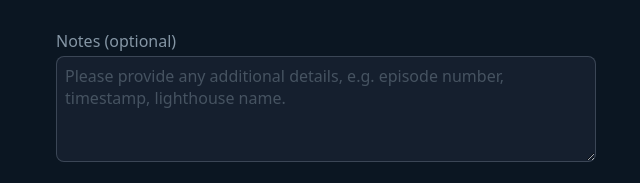
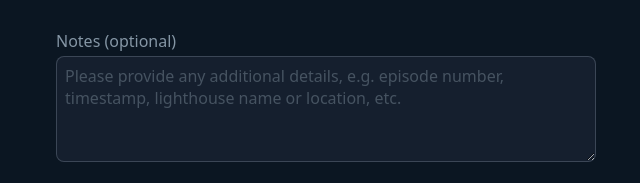
Before and after one commit to animelighthouses/animelighthouses.github.io, a website with bundled scripts: page submit.html in a window 1280 px wide. Shown: the part 375-558 px from the top of the page, 314-954 px from the left. Built offline with nearby package versions, Linux system fonts and the light colour scheme.

Commit message:
Update submit.html

```diff
--- a/submit.html
+++ b/submit.html
@@ -65,7 +65,7 @@
                             id="notes"
                             name="notes"
                             rows="4"
-                            placeholder="Please provide any additional details, e.g. episode number, timestamp, lighthouse name."
+                            placeholder="Please provide any additional details, e.g. episode number, timestamp, lighthouse name or location, etc."
                         ></textarea>
                     </div>
                 </div>
```
